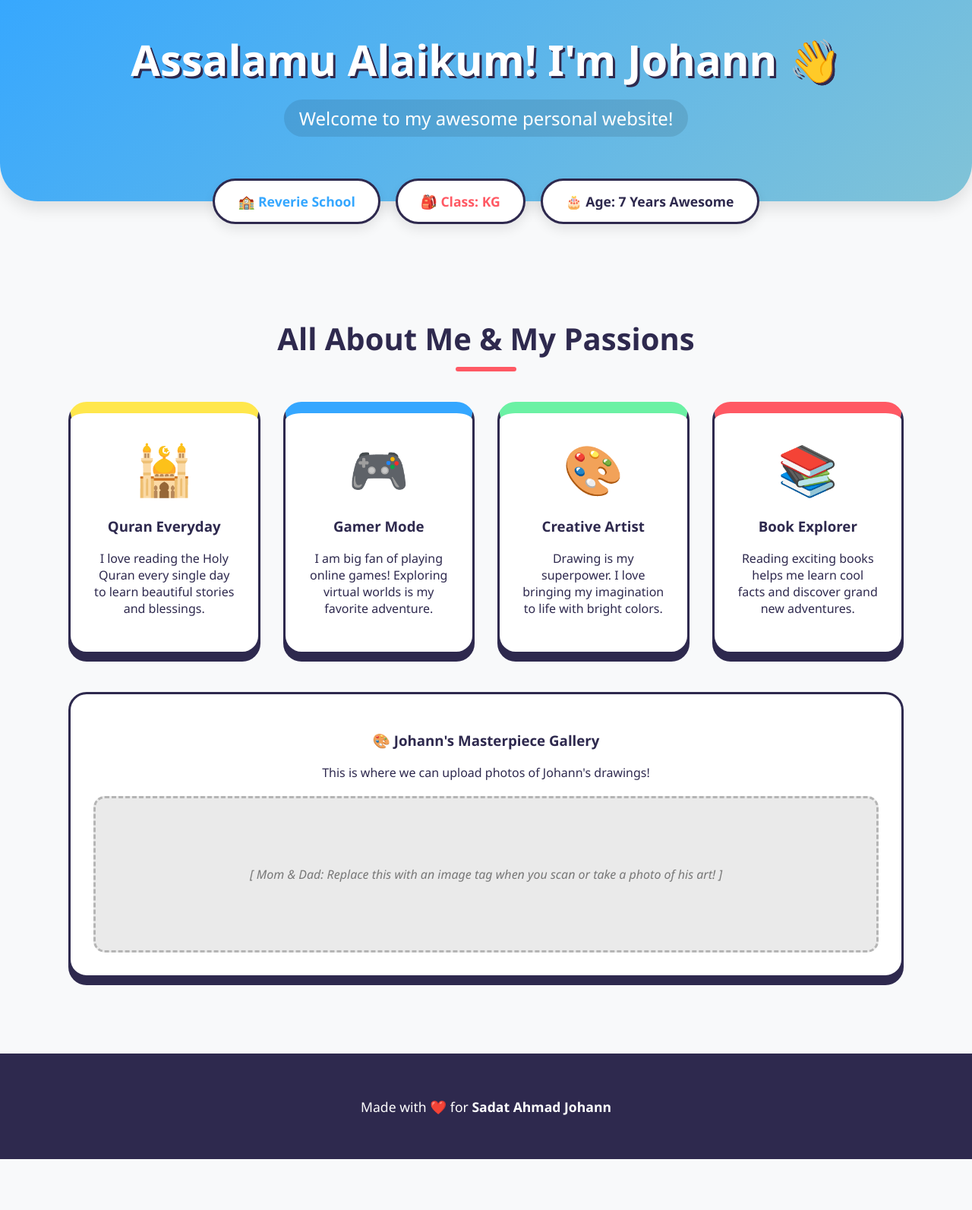
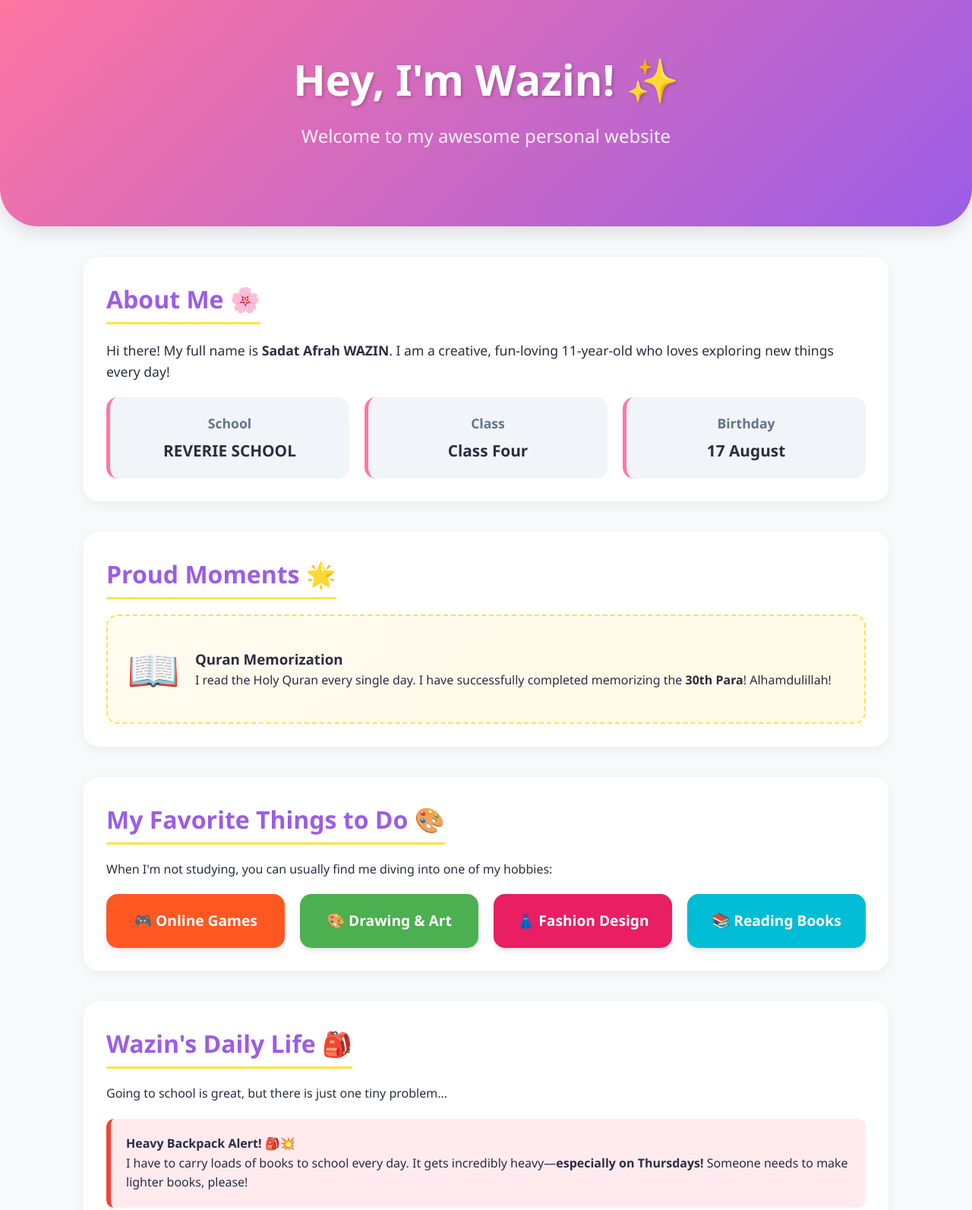
Before and after one commit to sadatia/wazin, a plain HTML site: page index.html in a window 1280 px wide. Shown: the part 40-1633 px from the top of the page at 76% size. Before the commit the page ends 1566 px from the top, so only its background shows below. Drawn offline with Linux system fonts and the light colour scheme.

Commit message:
1st update

```diff
--- a/index.html
+++ b/index.html
@@ -3,162 +3,155 @@
 <head>
     <meta charset="UTF-8">
     <meta name="viewport" content="width=device-width, initial-scale=1.0">
-    <title>Wazin's Awesome World</title>
+    <title>Wazin's World</title>
     <style>
-        /* Fun & Vibrant Global Styles */
+        /* Global Styles & Colors */
         :root {
-            --primary: #FF5964;   /* Fun Coral Red */
-            --secondary: #35A7FF; /* Bright Game Blue */
-            --accent: #6BF1A4;    /* Fresh Art Green */
-            --quran-gold: #FFE74C;/* Star/Quran Gold */
-            --dark: #2E294E;      /* Deep Comic Purple */
-            --light: #F8F9FA;
+            --primary-pink: #ff769f;
+            --secondary-purple: #9b5de5;
+            --mint-green: #00f5d4;
+            --sunny-yellow: #fee440;
+            --dark-text: #2b2d42;
+            --light-bg: #f8f9fa;
+        }
+
+        * {
+            box-sizing: border-box;
+            margin: 0;
+            padding: 0;
+            font-family: 'Segoe UI', Tahoma, Geneva, Verdana, sans-serif;
         }
 
         body {
-            font-family: 'Segoe UI', Tahoma, Geneva, Verdana, sans-serif;
-            background-color: var(--light);
-            color: var(--dark);
-            margin: 0;
-            padding: 0;
-            overflow-x: hidden;
-        }
-
-        h1, h2, h3 {
-            font-weight: 800;
+            background-color: var(--light-bg);
+            color: var(--dark-text);
+            line-height: 1.6;
         }
 
         /* Hero Section */
-        .hero {
-            background: linear-gradient(135deg, var(--secondary), #81C3D7);
+        header {
+            background: linear-gradient(135deg, var(--primary-pink), var(--secondary-purple));
             color: white;
             text-align: center;
-            padding: 80px 20px;
+            padding: 100px 20px;
             border-bottom-left-radius: 50px;
             border-bottom-right-radius: 50px;
             box-shadow: 0 10px 20px rgba(0,0,0,0.1);
         }
 
-        .hero h1 {
+        header h1 {
             font-size: 3.5rem;
-            margin: 0 0 10px 0;
-            text-shadow: 3px 3px 0px var(--dark);
+            margin-bottom: 10px;
+            text-shadow: 2px 2px 4px rgba(0,0,0,0.2);
         }
 
-        .hero p {
+        header p {
             font-size: 1.5rem;
-            margin: 5px 0;
-            background: rgba(0, 0, 0, 0.1);
-            display: inline-block;
-            padding: 8px 20px;
-            border-radius: 30px;
+            font-weight: 300;
+            opacity: 0.9;
         }
 
-        /* Container */
+        /* Main Container */
         .container {
             max-width: 1100px;
             margin: 0 auto;
             padding: 40px 20px;
         }
 
-        /* Section Headings */
-        .section-title {
-            text-align: center;
-            font-size: 2.5rem;
+        /* Section Styling */
+        section {
+            background: white;
+            border-radius: 20px;
+            padding: 30px;
             margin-bottom: 40px;
-            color: var(--dark);
-            position: relative;
+            box-shadow: 0 5px 15px rgba(0,0,0,0.05);
+            transition: transform 0.3s ease;
         }
 
-        .section-title::after {
-            content: '';
-            display: block;
-            width: 80px;
-            height: 6px;
-            background: var(--primary);
-            margin: 10px auto 0 auto;
-            border-radius: 10px;
+        section:hover {
+            transform: translateY(-5px);
         }
 
-        /* School Badges */
-        .info-bar {
+        h2 {
+            color: var(--secondary-purple);
+            margin-bottom: 20px;
+            font-size: 2rem;
+            border-bottom: 3px solid var(--sunny-yellow);
+            display: inline-block;
+            padding-bottom: 5px;
+        }
+
+        /* Quick Info Grid */
+        .info-grid {
+            display: grid;
+            grid-template-columns: repeat(auto-fit, minmax(220px, 1fr));
+            gap: 20px;
+            margin-top: 20px;
+        }
+
+        .info-card {
+            background: #f1f5f9;
+            padding: 20px;
+            border-radius: 15px;
+            text-align: center;
+            border-left: 5px solid var(--primary-pink);
+        }
+
+        .info-card h3 {
+            font-size: 1.1rem;
+            color: #64748b;
+            margin-bottom: 5px;
+        }
+
+        .info-card p {
+            font-size: 1.3rem;
+            font-weight: bold;
+            color: var(--dark-text);
+        }
+
+        /* Hobbies Grid */
+        .hobbies-grid {
+            display: grid;
+            grid-template-columns: repeat(auto-fit, minmax(200px, 1fr));
+            gap: 20px;
+        }
+
+        .hobby-item {
+            padding: 20px;
+            border-radius: 15px;
+            color: white;
+            text-align: center;
+            font-size: 1.2rem;
+            font-weight: bold;
+            box-shadow: 0 4px 6px rgba(0,0,0,0.1);
+        }
+
+        .gaming { background-color: #ff5722; }
+        .drawing { background-color: #4caf50; }
+        .fashion { background-color: #e91e63; }
+        .reading { background-color: #00bcd4; }
+
+        /* Achievements Box */
+        .achievement-box {
+            background: linear-gradient(135deg, #fffcf0, #fffae6);
+            border: 2px dashed var(--sunny-yellow);
+            padding: 25px;
+            border-radius: 15px;
             display: flex;
-            justify-content: center;
+            align-items: center;
             gap: 20px;
-            margin-top: -30px;
-            margin-bottom: 50px;
-            flex-wrap: wrap;
         }
 
         .badge {
-            background: white;
-            padding: 15px 30px;
-            border-radius: 50px;
-            box-shadow: 0 8px 15px rgba(0,0,0,0.08);
-            font-weight: bold;
-            font-size: 1.1rem;
-            border: 3px solid var(--dark);
-            transition: transform 0.2s;
+            font-size: 3.5rem;
         }
 
-        .badge:hover {
-            transform: translateY(-5px);
-        }
-
-        /* Grid Layout for Hobbies */
-        .hobby-grid {
-            display: grid;
-            grid-template-columns: repeat(auto-fit, minmax(250px, 1fr));
-            gap: 30px;
-        }
-
-        .card {
-            background: white;
-            border-radius: 24px;
-            padding: 30px;
-            text-align: center;
-            box-shadow: 0 10px 0px var(--dark);
-            border: 3px solid var(--dark);
-            transition: all 0.2s ease;
-        }
-
-        .card:hover {
-            transform: translateY(-5px) scale(1.02);
-            box-shadow: 0 15px 0px var(--dark);
-        }
-
-        .card .icon {
-            font-size: 4rem;
-            margin-bottom: 15px;
-        }
-
-        /* Custom Card Background Accent Tops */
-        .card.gaming { border-top: 15px solid var(--secondary); }
-        .card.drawing { border-top: 15px solid var(--accent); }
-        .card.books { border-top: 15px solid var(--primary); }
-        .card.quran { border-top: 15px solid var(--quran-gold); }
-
-        /* Quick Art Preview Gallery */
-        .gallery-preview {
-            margin-top: 50px;
-            background: #FFF;
-            border: 3px solid var(--dark);
-            border-radius: 24px;
-            padding: 30px;
-            text-align: center;
-            box-shadow: 0 10px 0px var(--dark);
-        }
-
-        .placeholder-box {
-            background: #EAEAEA;
-            border: 3px dashed #B5B5B5;
-            height: 200px;
-            display: flex;
-            align-items: center;
-            justify-content: center;
-            border-radius: 15px;
-            color: #777;
-            font-style: italic;
+        /* Wazin's Fun Complaint Section */
+        .thursday-alert {
+            background-color: #ffebee;
+            border-left: 6px solid #f44336;
+            padding: 20px;
+            border-radius: 10px;
             margin-top: 20px;
         }
 
@@ -166,83 +159,88 @@
         footer {
             text-align: center;
             padding: 40px;
-            margin-top: 60px;
-            background: var(--dark);
-            color: white;
-            font-size: 1.1rem;
+            color: #94a3b8;
+            font-size: 0.9rem;
         }
 
-        footer span {
-            color: var(--primary);
+        /* Responsive Design */
+        @media (max-width: 600px) {
+            header h1 { font-size: 2.5rem; }
+            header p { font-size: 1.2rem; }
         }
     </style>
 </head>
 <body>
 
-    <!-- HERO SECTION -->
-    <section class="hero">
-        <h1>Assalamu Alaikum! I'm Johann 👋</h1>
-        <p>Welcome to my awesome personal website!</p>
-    </section>
+    <!-- Header / Hero -->
+    <header>
+        <h1>Hey, I'm Wazin! ✨</h1>
+        <p>Welcome to my awesome personal website</p>
+    </header>
 
-    <!-- INFO BADGES -->
-    <div class="info-bar">
-        <div class="badge" style="color: var(--secondary);">🏫 Reverie School</div>
-        <div class="badge" style="color: var(--primary);">🎒 Class: KG</div>
-        <div class="badge" style="color: var(--dark);">🎂 Age: 7 Years Awesome</div>
-    </div>
-
-    <!-- MAIN CONTENT -->
     <div class="container">
 
-        <h2 class="section-title">All About Me & My Passions</h2>
+        <!-- About Me Section -->
+        <section id="about">
+            <h2>About Me 🌸</h2>
+            <p style="font-size: 1.1rem; margin-bottom: 20px;">
+                Hi there! My full name is <strong>Sadat Afrah WAZIN</strong>. I am a creative, fun-loving 11-year-old who loves exploring new things every day!
+            </p>
+            <div class="info-grid">
+                <div class="info-card">
+                    <h3>School</h3>
+                    <p>REVERIE SCHOOL</p>
+                </div>
+                <div class="info-card">
+                    <h3>Class</h3>
+                    <p>Class Four</p>
+                </div>
+                <div class="info-card">
+                    <h3>Birthday</h3>
+                    <p>17 August</p>
+                </div>
+            </div>
+        </section>
 
-        <div class="hobby-grid">
+        <!-- Achievements Section -->
+        <section id="achievements">
+            <h2>Proud Moments 🌟</h2>
+            <div class="achievement-box">
+                <span class="badge">📖</span>
+                <div>
+                    <h3>Quran Memorization</h3>
+                    <p>I read the Holy Quran every single day. I have successfully completed memorizing the <strong>30th Para</strong>! Alhamdulillah!</p>
+                </div>
+            </div>
+        </section>
 
-            <!-- Quran Card -->
-            <div class="card quran">
-                <div class="icon">🕌</div>
-                <h3>Quran Everyday</h3>
-                <p>I love reading the Holy Quran every single day to learn beautiful stories and blessings.</p>
+        <!-- Hobbies Section -->
+        <section id="hobbies">
+            <h2>My Favorite Things to Do 🎨</h2>
+            <p style="margin-bottom: 20px;">When I'm not studying, you can usually find me diving into one of my hobbies:</p>
+            <div class="hobbies-grid">
+                <div class="hobby-item gaming">🎮 Online Games</div>
+                <div class="hobby-item drawing">🎨 Drawing & Art</div>
+                <div class="hobby-item fashion">👗 Fashion Design</div>
+                <div class="hobby-item reading">📚 Reading Books</div>
             </div>
+        </section>
 
-            <!-- Gaming Card -->
-            <div class="card gaming">
-                <div class="icon">🎮</div>
-                <h3>Gamer Mode</h3>
-                <p>I am big fan of playing online games! Exploring virtual worlds is my favorite adventure.</p>
+        <!-- Wazin's Thoughts / Daily Life -->
+        <section id="daily-life">
+            <h2>Wazin's Daily Life 🎒</h2>
+            <p>Going to school is great, but there is just one tiny problem...</p>
+            <div class="thursday-alert">
+                <strong>Heavy Backpack Alert! 🎒💥</strong>
+                <p>I have to carry loads of books to school every day. It gets incredibly heavy—<strong>especially on Thursdays!</strong> Someone needs to make lighter books, please!</p>
             </div>
-
-            <!-- Drawing Card -->
-            <div class="card drawing">
-                <div class="icon">🎨</div>
-                <h3>Creative Artist</h3>
-                <p>Drawing is my superpower. I love bringing my imagination to life with bright colors.</p>
-            </div>
-
-            <!-- Books Card -->
-            <div class="card books">
-                <div class="icon">📚</div>
-                <h3>Book Explorer</h3>
-                <p>Reading exciting books helps me learn cool facts and discover grand new adventures.</p>
-            </div>
-
-        </div>
-
-        <!-- DRAWING SHOWCASE PLACEHOLDER -->
-        <div class="gallery-preview">
-            <h3>🎨 Johann's Masterpiece Gallery</h3>
-            <p>This is where we can upload photos of Johann's drawings!</p>
-            <div class="placeholder-box">
-                [ Mom & Dad: Replace this with an image tag when you scan or take a photo of his art! ]
-            </div>
-        </div>
+        </section>
 
     </div>
 
-    <!-- FOOTER -->
+    <!-- Footer -->
     <footer>
-        <p>Made with ❤️ for <strong>Sadat Ahmad Johann</strong></p>
+        <p>Made with ❤️ for Sadat Afrah Wazin | 2026</p>
     </footer>
 
 </body>
```
